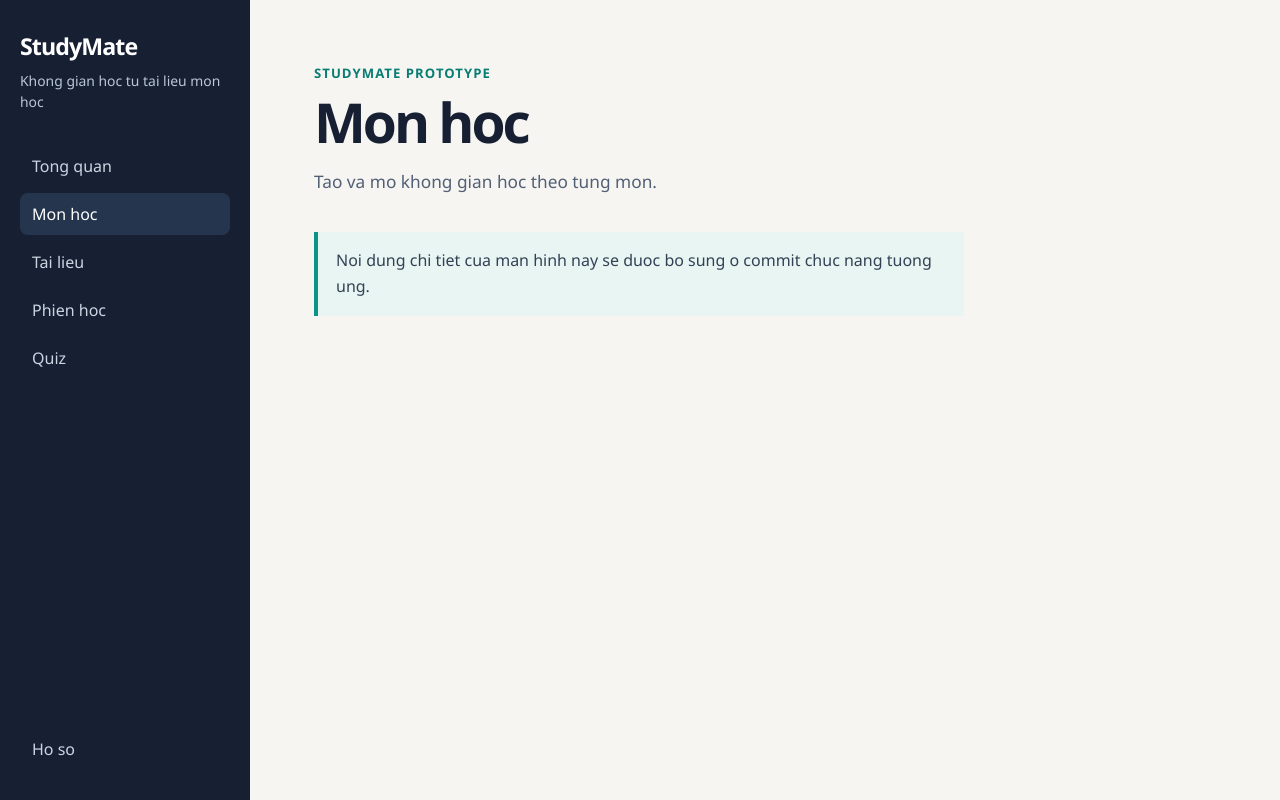
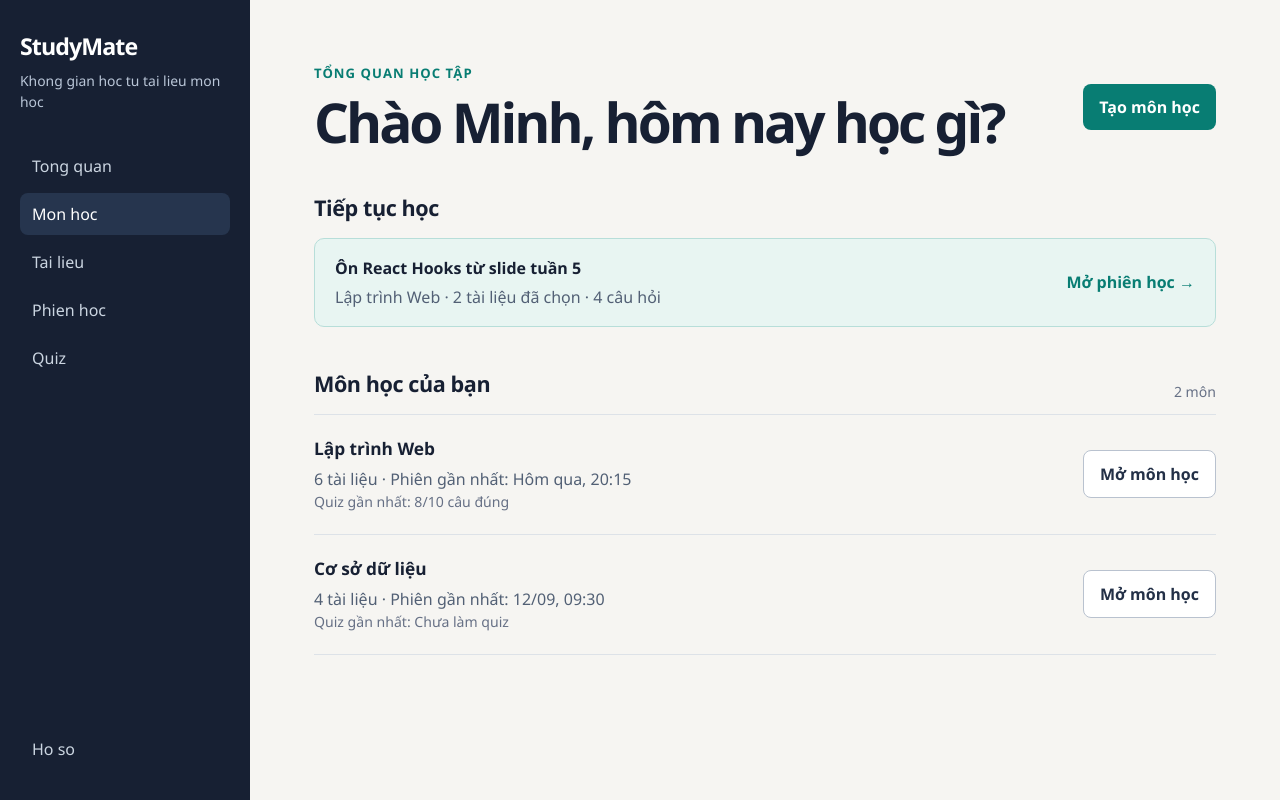
Before and after one commit to duongtran12/studymate-ai-product-development, a React (Vite) app in the folder frontend/: page /courses in a window 1280 px wide. Built offline with nearby package versions, Linux system fonts and the light colour scheme.

Commit message:
feat: add course dashboard screen

```diff
--- a/frontend/src/App.jsx
+++ b/frontend/src/App.jsx
@@ -1,5 +1,6 @@
 import { BrowserRouter, Route, Routes } from "react-router-dom";
 import AppLayout from "./layouts/AppLayout";
+import CourseOverviewPage from "./pages/CourseOverviewPage";
 import DashboardPage from "./pages/DashboardPage";
 import LoginPage from "./pages/LoginPage";
 import NotFoundPage from "./pages/NotFoundPage";
@@ -14,7 +15,8 @@ export default function App() {
         <Route path="register" element={<RegisterPage />} />
         <Route element={<AppLayout />}>
           <Route index element={<DashboardPage />} />
-          <Route path="courses" element={<PlaceholderPage title="Mon hoc" description="Tao va mo khong gian hoc theo tung mon." />} />
+          <Route path="courses" element={<DashboardPage />} />
+          <Route path="courses/:courseId" element={<CourseOverviewPage />} />
           <Route path="documents" element={<PlaceholderPage title="Tai lieu" description="Quan ly tai lieu dang xu ly va san sang de hoc." />} />
           <Route path="study-sessions" element={<PlaceholderPage title="Phien hoc" description="Hoi dap theo tai lieu va kiem tra nguon trich dan." />} />
           <Route path="quizzes" element={<PlaceholderPage title="Quiz" description="On tap voi cau hoi duoc tao tu tai lieu mon hoc." />} />
--- /dev/null
+++ b/frontend/src/mocks/courses.js
@@ -0,0 +1,24 @@
+export const initialCourses = [
+  {
+    id: "lap-trinh-web",
+    name: "Lập trình Web",
+    documentCount: 6,
+    lastSession: "Hôm qua, 20:15",
+    quizProgress: "8/10 câu đúng",
+  },
+  {
+    id: "co-so-du-lieu",
+    name: "Cơ sở dữ liệu",
+    documentCount: 4,
+    lastSession: "12/09, 09:30",
+    quizProgress: "Chưa làm quiz",
+  },
+];
+
+export const recentSession = {
+  id: "session-react-hooks",
+  courseId: "lap-trinh-web",
+  courseName: "Lập trình Web",
+  title: "Ôn React Hooks từ slide tuần 5",
+  detail: "2 tài liệu đã chọn · 4 câu hỏi",
+};
--- /dev/null
+++ b/frontend/src/pages/CourseOverviewPage.jsx
@@ -0,0 +1,23 @@
+import { Link, useParams } from "react-router-dom";
+import { initialCourses } from "../mocks/courses";
+
+export default function CourseOverviewPage() {
+  const { courseId } = useParams();
+  const course = initialCourses.find((item) => item.id === courseId);
+
+  if (!course) {
+    return <section className="page-section"><p className="eyebrow">Môn học</p><h1>Không tìm thấy môn học</h1><Link className="primary-action" to="/courses">Về danh sách môn học</Link></section>;
+  }
+
+  return (
+    <section className="page-section">
+      <p className="eyebrow">Không gian môn học</p>
+      <h1>{course.name}</h1>
+      <p className="page-intro">Mở thư viện tài liệu, tiếp tục phiên học hoặc tạo quiz từ nội dung đã sẵn sàng.</p>
+      <div className="action-row">
+        <Link className="button button-primary" to={`/courses/${course.id}/documents`}>Xem tài liệu</Link>
+        <Link className="button button-secondary" to="/study/session-react-hooks">Tiếp tục học</Link>
+      </div>
+    </section>
+  );
+}
--- a/frontend/src/pages/DashboardPage.jsx
+++ b/frontend/src/pages/DashboardPage.jsx
@@ -1,3 +1,55 @@
+import { useState } from "react";
+import { Link } from "react-router-dom";
+import { initialCourses, recentSession } from "../mocks/courses";
+
+function slugify(value) {
+  return value.toLowerCase().normalize("NFD").replace(/[\u0300-\u036f]/g, "").replace(/đ/g, "d").replace(/[^a-z0-9]+/g, "-").replace(/(^-|-$)/g, "");
+}
+
 export default function DashboardPage() {
-  return <section className="page-section" aria-labelledby="dashboard-title"><p className="eyebrow">Tong quan hoc tap</p><h1 id="dashboard-title">Chao mung ban den StudyMate</h1><p className="page-intro">Chon mot mon hoc de tai tai lieu, hoi dap co nguon va on tap bang quiz.</p><div className="prototype-notice">Day la prototype giao dien. Du lieu mon hoc, tai lieu va phien hoc se duoc ket noi o cac commit tiep theo.</div></section>;
+  const [courses, setCourses] = useState(initialCourses);
+  const [isCreating, setIsCreating] = useState(false);
+  const [courseName, setCourseName] = useState("");
+
+  function createCourse(event) {
+    event.preventDefault();
+    const name = courseName.trim();
+    if (!name) return;
+    setCourses((current) => [{ id: `${slugify(name)}-${Date.now()}`, name, documentCount: 0, lastSession: "Chưa có phiên học", quizProgress: "Chưa làm quiz" }, ...current]);
+    setCourseName("");
+    setIsCreating(false);
+  }
+
+  return (
+    <section className="workspace" aria-labelledby="dashboard-title">
+      <header className="page-header">
+        <div><p className="eyebrow">Tổng quan học tập</p><h1 id="dashboard-title">Chào Minh, hôm nay học gì?</h1></div>
+        <button className="button button-primary" type="button" onClick={() => setIsCreating(true)}>Tạo môn học</button>
+      </header>
+
+      <section aria-labelledby="continue-title">
+        <h2 id="continue-title">Tiếp tục học</h2>
+        <div className="continue-row">
+          <div><strong>{recentSession.title}</strong><p>{recentSession.courseName} · {recentSession.detail}</p></div>
+          <Link className="text-link" to={`/study/${recentSession.id}`}>Mở phiên học →</Link>
+        </div>
+      </section>
+
+      <section aria-labelledby="courses-title">
+        <div className="section-heading"><h2 id="courses-title">Môn học của bạn</h2><span>{courses.length} môn</span></div>
+        {courses.length === 0 ? (
+          <div className="empty-state"><strong>Chưa có môn học.</strong><p>Tạo môn học đầu tiên để tập hợp tài liệu và bắt đầu một phiên hỏi đáp.</p><button className="button button-primary" onClick={() => setIsCreating(true)}>Tạo môn học đầu tiên</button></div>
+        ) : (
+          <div className="course-list">{courses.map((course) => (
+            <article className="course-row" key={course.id}>
+              <div><h3>{course.name}</h3><p>{course.documentCount} tài liệu · Phiên gần nhất: {course.lastSession}</p><span>Quiz gần nhất: {course.quizProgress}</span></div>
+              <Link className="button button-secondary" to={`/courses/${course.id}`}>Mở môn học</Link>
+            </article>
+          ))}</div>
+        )}
+      </section>
+
+      {isCreating && <div className="modal-backdrop" role="presentation" onMouseDown={() => setIsCreating(false)}><div className="modal" role="dialog" aria-modal="true" aria-labelledby="create-course-title" onMouseDown={(event) => event.stopPropagation()}><h2 id="create-course-title">Tạo môn học</h2><p>Đặt tên ngắn, dễ nhận biết trong danh sách.</p><form onSubmit={createCourse}><label htmlFor="course-name">Tên môn học</label><input id="course-name" autoFocus value={courseName} onChange={(event) => setCourseName(event.target.value)} placeholder="Ví dụ: Mạng máy tính" /><div className="action-row"><button className="button button-secondary" type="button" onClick={() => setIsCreating(false)}>Hủy</button><button className="button button-primary" type="submit">Tạo môn học</button></div></form></div></div>}
+    </section>
+  );
 }
--- a/frontend/src/styles.css
+++ b/frontend/src/styles.css
@@ -32,3 +32,23 @@ button:focus-visible,input:focus-visible,textarea:focus-visible,select:focus-vis
 .auth-switch { color:#526075; margin:14px 0 0; text-align:center; }
 .auth-switch a { color:#087d73; font-weight:700; }
 @media (max-width:760px) { .auth-layout { display:block; }.auth-context { padding:28px 20px 24px; }.auth-brand { margin-bottom:48px; }.auth-panel { border-left:0; border-top:1px solid #dde2e8; padding:32px 20px 48px; } }
+
+.workspace { display:grid; gap:42px; max-width:1000px; }
+.page-header,.section-heading,.continue-row,.course-row,.action-row { align-items:center; display:flex; justify-content:space-between; gap:20px; }
+h2 { font-size:1.35rem; letter-spacing:-.02em; margin:0 0 16px; }
+h3 { font-size:1.08rem; margin:0 0 8px; }
+.section-heading span,.course-row span { color:#667085; font-size:.88rem; }
+.continue-row { background:#e8f5f2; border:1px solid #b7ded9; border-radius:10px; padding:18px 20px; }
+.continue-row p,.course-row p { color:#526075; margin:7px 0 0; }
+.text-link { color:#087d73; font-weight:700; text-decoration:none; white-space:nowrap; }
+.course-list { border-bottom:1px solid #dde2e8; }
+.course-row { border-top:1px solid #dde2e8; padding:22px 0; }
+.button-secondary { background:#fff; border:1px solid #b9c2cf; color:#233047; text-decoration:none; }
+.modal-backdrop { align-items:center; background:rgba(23,32,51,.55); display:flex; inset:0; justify-content:center; padding:20px; position:fixed; z-index:30; }
+.modal { background:#fff; border-radius:12px; box-shadow:0 20px 60px rgba(23,32,51,.22); max-width:480px; padding:28px; width:100%; }
+.modal p { color:#526075; }
+.modal form { display:grid; gap:10px; }
+.modal label { font-weight:700; }
+.modal input { border:1px solid #b9c2cf; border-radius:8px; padding:12px; }
+.modal .action-row { justify-content:flex-end; margin-top:14px; }
+@media (max-width:760px) { .page-header,.continue-row,.course-row { align-items:flex-start; flex-direction:column; }.page-header .button,.course-row .button { width:100%; text-align:center; }.workspace { gap:34px; } }
```
